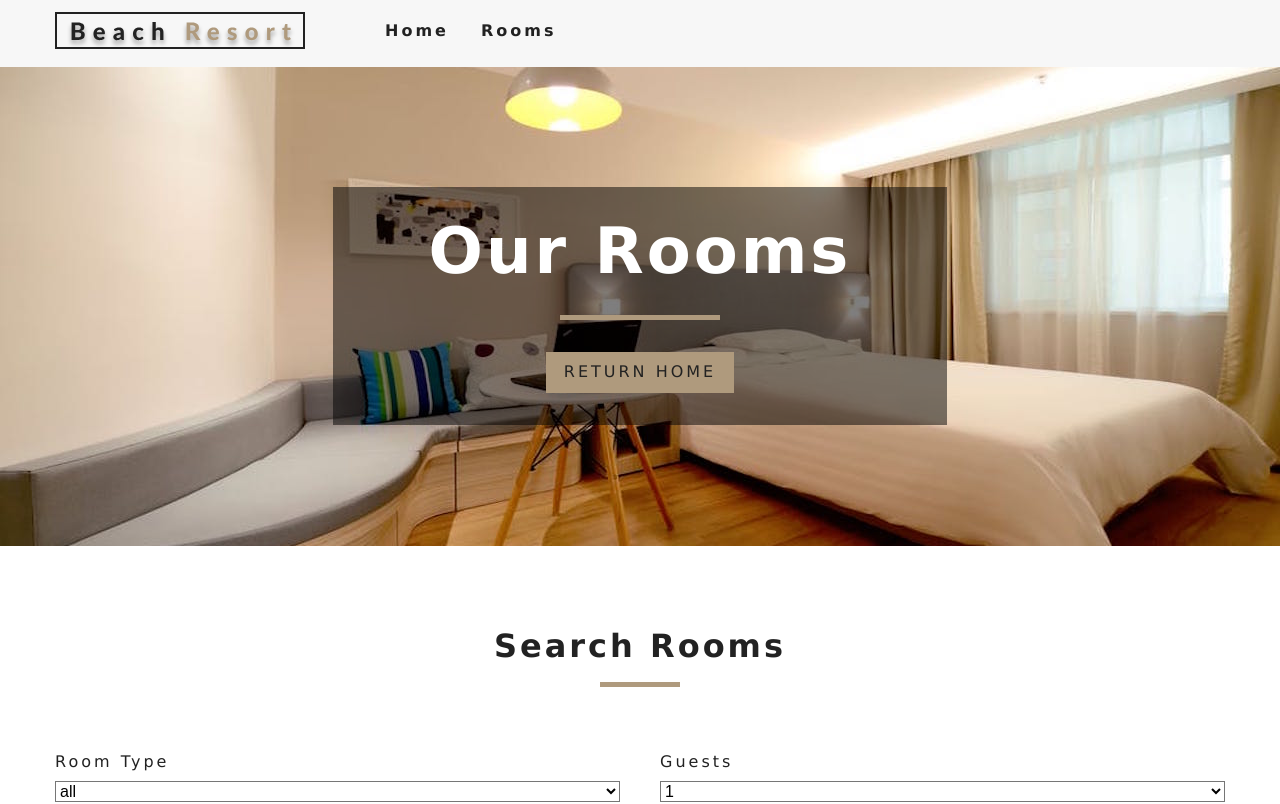
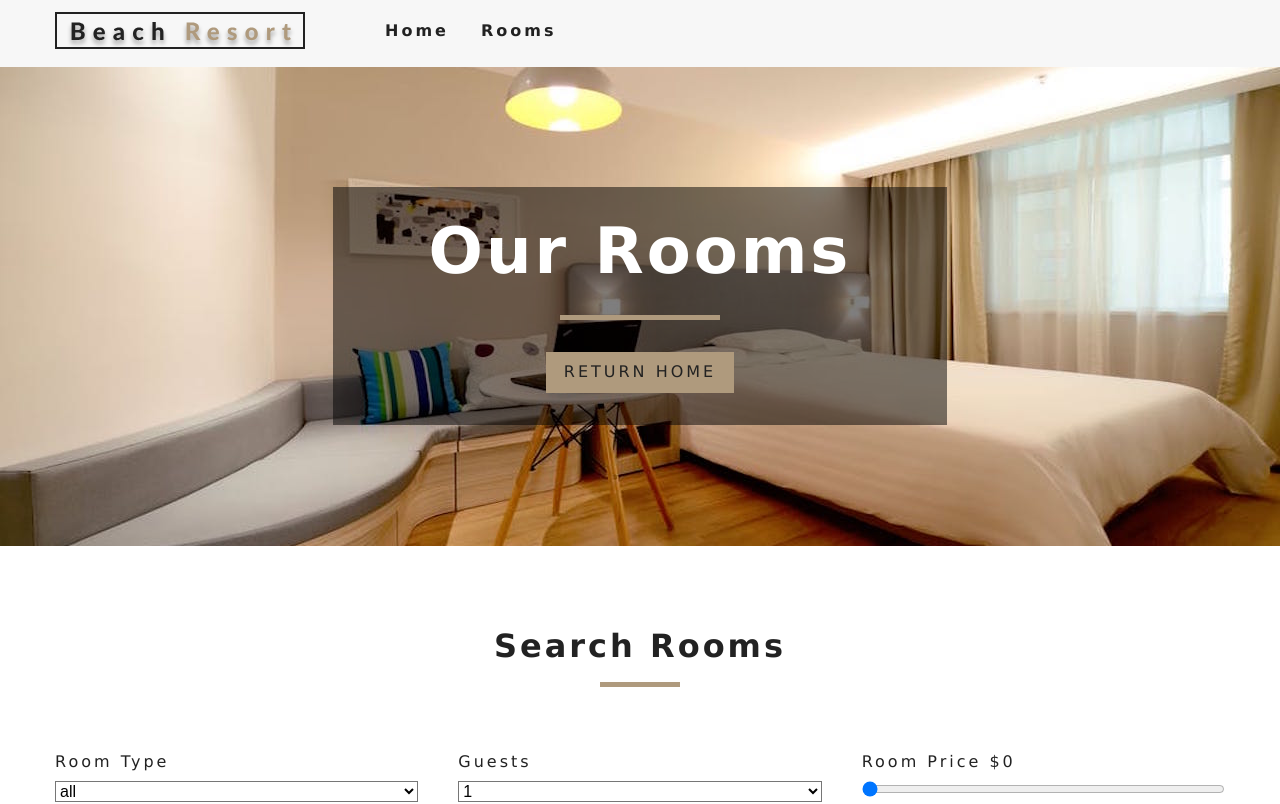
Before and after one commit to akintoluvic/beach-resort-app, a React (Create React App) app: page /rooms in a window 1280 px wide. Shown: the top 804 px of the page. Built offline with nearby package versions, Linux system fonts and the light colour scheme.

Commit message:
price slide init

```diff
--- a/src/Context.js
+++ b/src/Context.js
@@ -76,11 +76,11 @@
         capacity = parseInt(capacity);
         // filter by type
         if (type !== 'all') {
-           tempRooms = tempRooms.filter(room => room.capacity >= capacity);
+           tempRooms = tempRooms.filter(room => room.type === type);
         }
         // filter by capacity
         if (capacity !== 1) {
-            tempRooms = tempRooms.filter(room => room.capacity === capacity);
+            tempRooms = tempRooms.filter(room => room.capacity >= capacity);
          }
         this.setState({
             sortedRooms: tempRooms
--- a/src/components/RoomsFilter.js
+++ b/src/components/RoomsFilter.js
@@ -12,7 +12,7 @@
     const context = useContext(RoomContext);
     const {
         rooms, handleChange, type, capacity,
-        price, minPrice, maxPRice,
+        price, minPrice, maxPrice,
         minSize, maxSize, pets
     } = context;
     // get unique types
@@ -51,6 +51,13 @@
                      </select>
                 </div>
                 {/* end room capacity */}
+                {/* room price */}
+                <div className="form-group">
+                    <label htmlFor="price">Room price ${price}</label>
+                    <input type="range" name="price" min={minPrice} max={maxPrice}
+                        id="price" value={price} onChange={handleChange} className="form-control" />
+                </div>
+                {/* end room price */}
             </form>
         </section>
     );
```
